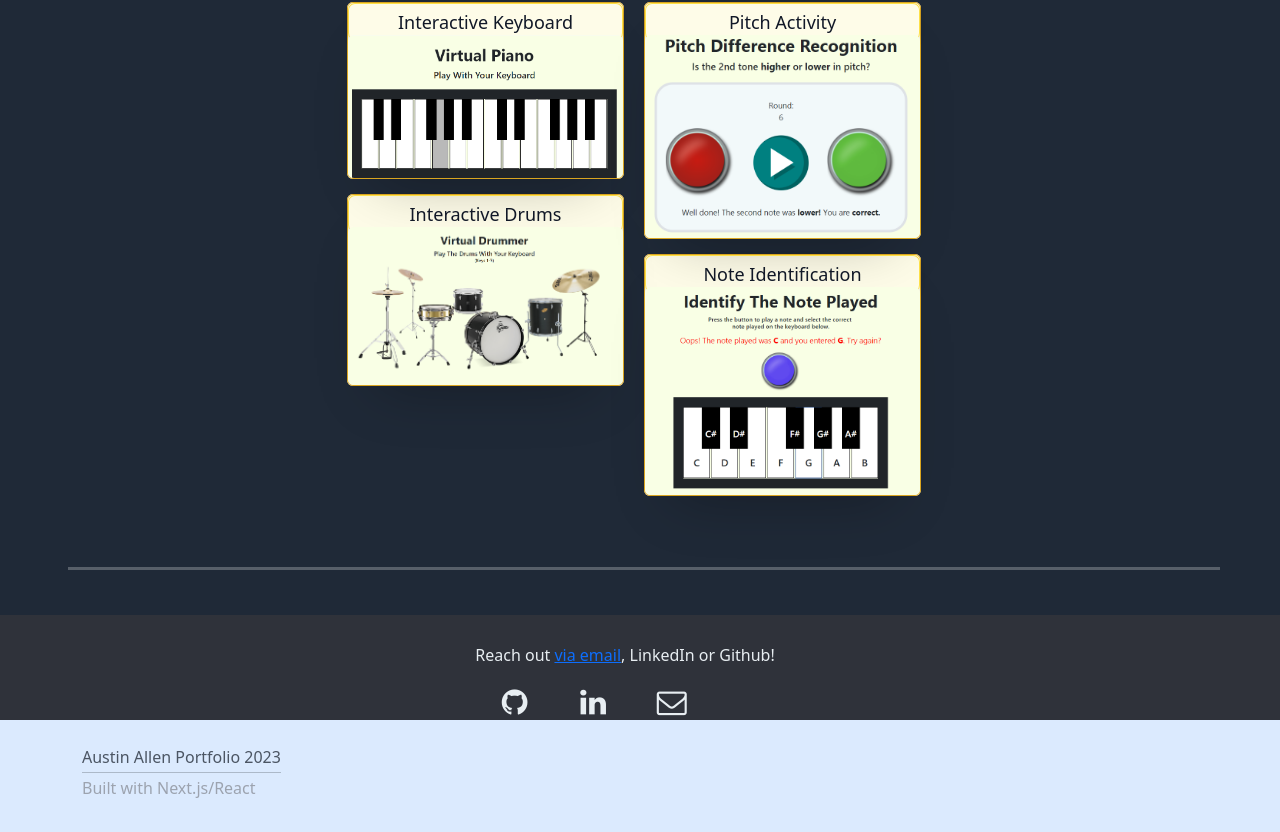
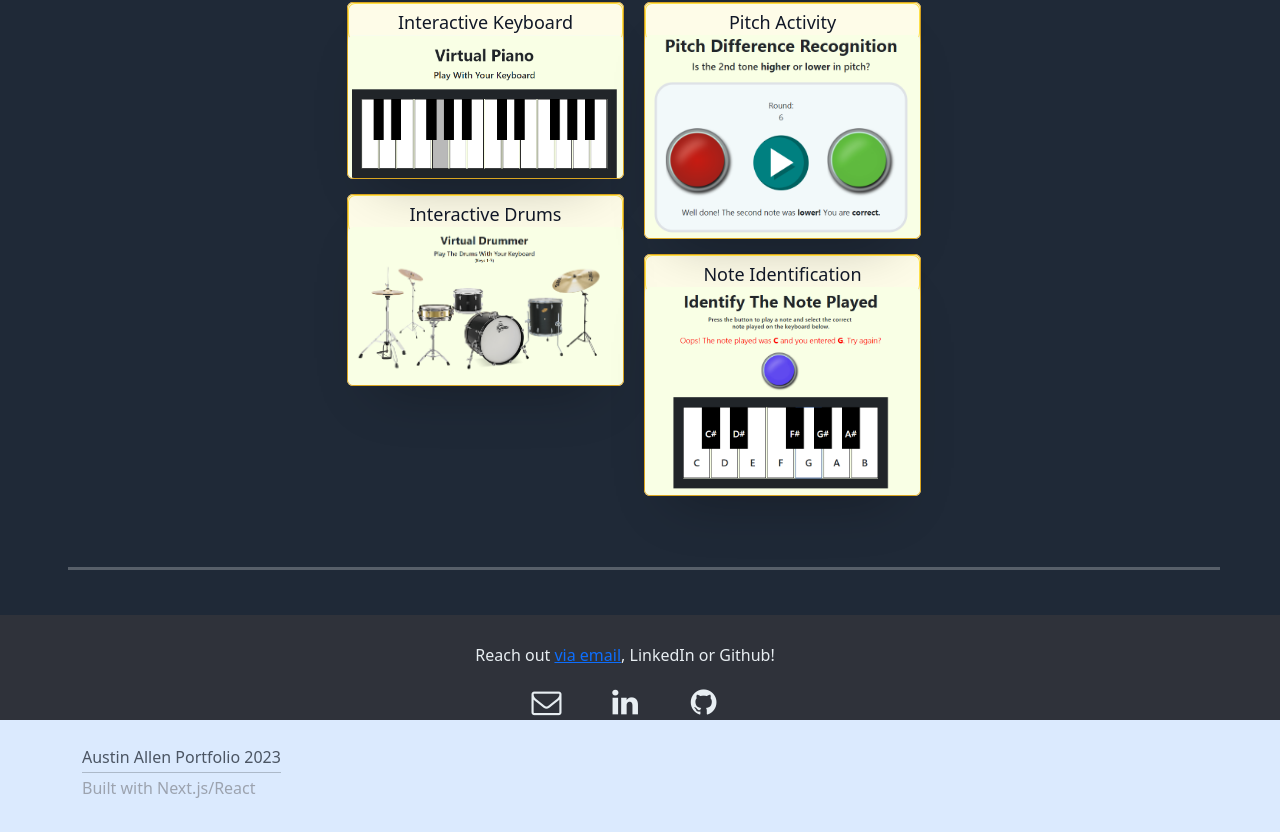
Before and after one commit to otonomee/portfolio, a Next.js app: page / in a window 1280 px wide. Shown: the part 1790-2622 px from the top of the page. Built offline with nearby package versions, Linux system fonts and the light colour scheme.

Commit message:
fixed centering on contact section

```diff
--- a/pages/index.tsx
+++ b/pages/index.tsx
@@ -359,14 +359,12 @@ export default function Home() {
       <div className="footer-container flex flex-col items-center">
 
 
-        <div id='contact' className="block mt-2">
+        <div id='contact' className="block mt-2 text-center">
           <span className="block">Reach out <a href="mailto:austinrallen96@gmail.com">via email</a>, LinkedIn or Github!</span>
           <ul className="list-inline inline-flex">
+            <li><a target="_blank" rel="noreferrer" href="mailto:austinrallen96@gmail.com"><i className="fa fa-envelope-o fa-fw bg-envelope" aria-hidden="true"></i></a></li>
+            <li><a target="_blank" rel="noreferrer" href="https://www.linkedin.com/in/austin-allen-a7129b116/"><i className="fa fa-linkedin fa-fw bg-linkedin-footer" aria-hidden="true"></i></a></li>
             <li><a target="_blank" rel="noreferrer" href="https://github.com/otonomee"><i className="fa fa-github fa-fw bg-github-footer" aria-hidden="true"></i></a></li>
-
-            <li><a target="_blank" rel="noreferrer" href="https://www.linkedin.com/in/austin-allen-a7129b116/"><i className="fa fa-linkedin fa-fw bg-linkedin-footer" aria-hidden="true"></i></a></li>
-
-            <li><a target="_blank" rel="noreferrer" href="mailto:austinrallen96@gmail.com"><i className="fa fa-envelope-o fa-fw bg-envelope" aria-hidden="true"></i></a></li>
           </ul>
         </div>
       </div>
```
